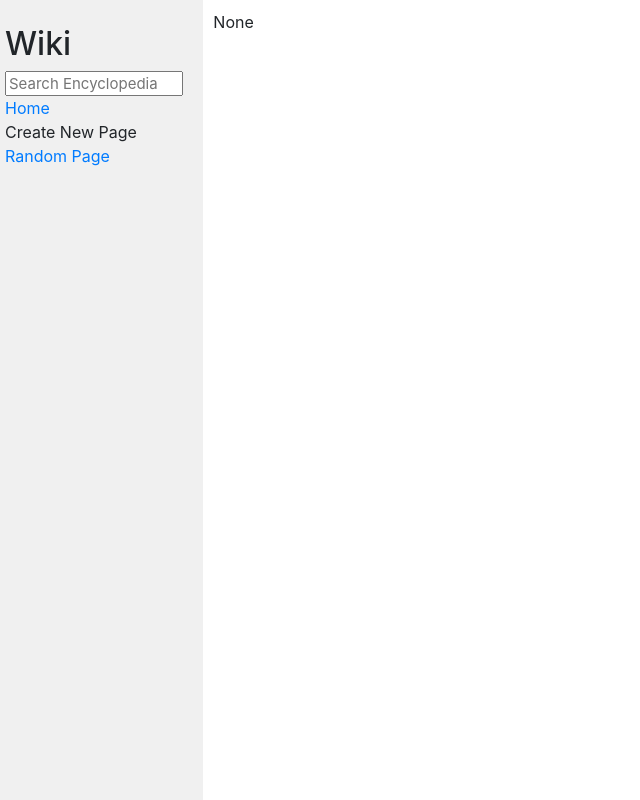
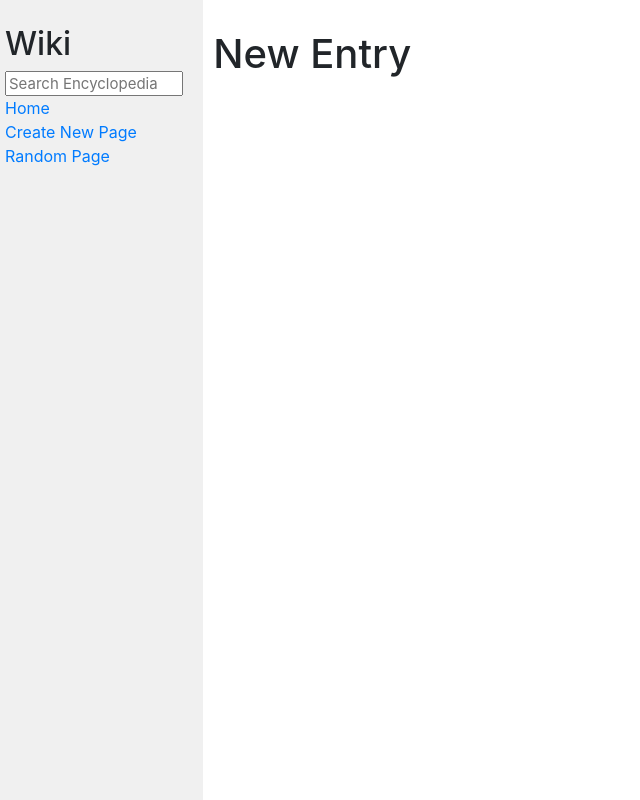
Before and after one commit to awaisx0/cs50-web-projects, a Django app: page /create_entry in a window 1280 px wide. Shown: the whole page, without its empty margins (0-640 px from the left). Run offline with Django 3.2, Linux system fonts and the light colour scheme; some libraries are stand-ins or nearby versions.

Commit message:
wiki templates and bugs work for create_entry

```diff
--- a/wiki/encyclopedia/templates/encyclopedia/layout.html
+++ b/wiki/encyclopedia/templates/encyclopedia/layout.html
@@ -17,7 +17,7 @@
     <div class="row">
       <div class="sidebar col-lg-2 col-md-3">
         <h2>Wiki</h2>
-        <form>
+        <form action="{% url 'search' %}">
           <input
             class="search"
             type="text"
@@ -28,7 +28,7 @@
         <div>
           <a href="{% url 'index' %}">Home</a>
         </div>
-        <div>Create New Page</div>
+        <div><a href="{% url 'create_entry' %}">Create New Page</a></div>
         <div><a href="{% url 'random' %}">Random Page</a></div>
         {% block nav %} {% endblock %}
       </div>
--- a/wiki/encyclopedia/templates/encyclopedia/new_entry.html
+++ b/wiki/encyclopedia/templates/encyclopedia/new_entry.html
@@ -0,0 +1,10 @@
+{% extends "encyclopedia/layout.html" %}
+
+{% block title %}
+  Create a new entry
+{% endblock %}
+
+{% block body %}
+<h1>New Entry</h1>
+
+{% endblock %}
--- a/wiki/encyclopedia/templates/encyclopedia/page.html
+++ b/wiki/encyclopedia/templates/encyclopedia/page.html
@@ -1,2 +1,9 @@
-{% extends "encyclopedia/layout.html" %}{% block title %} title {% endblock %}
-{% block body %} {{ entry_html|safe }} {% endblock %}
+{% extends "encyclopedia/layout.html" %}
+
+{% block title %}
+    {{ title }}
+{% endblock %}
+
+{% block body %}
+    {{ entry_html|safe }}
+{% endblock %}
--- a/wiki/encyclopedia/urls.py
+++ b/wiki/encyclopedia/urls.py
@@ -7,5 +7,7 @@
 urlpatterns = [
     path("", views.index, name="index"),
     path("random", views.random_page, name="random"),
+    path("create_entry", views.create_entry, name="create_entry"),
+    path("search", views.search, name="search"),
     path("<str:title>", views.page, name="page"),
 ]
--- a/wiki/encyclopedia/views.py
+++ b/wiki/encyclopedia/views.py
@@ -31,3 +31,9 @@
     print(random_entry)
     return HttpResponseRedirect(reverse("page", args=[random_entry]))
     # return HttpResponse("random")
+
+def create_entry(request):
+    return render(request, "encyclopedia/new_entry.html")
+
+def search(request):
+    ...
```
